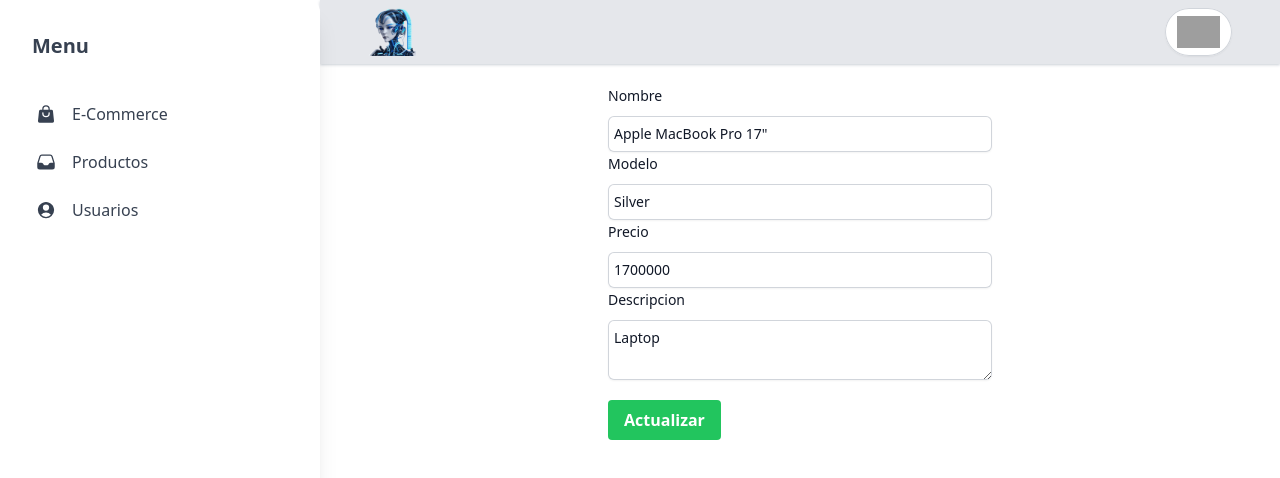
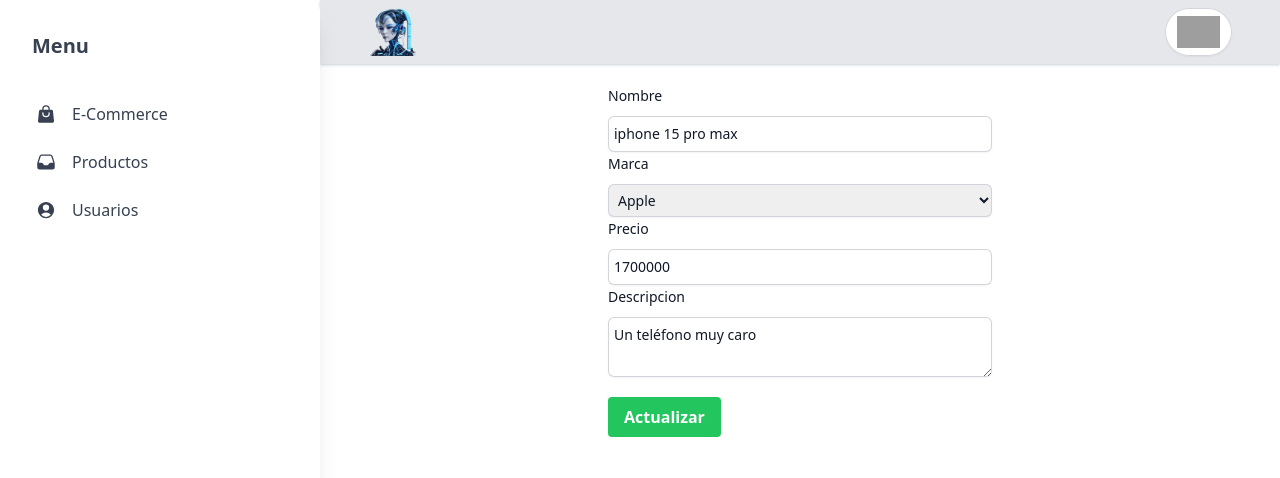
Before and after one commit to WIKILLIX/patron-arquitectura-front-end, a Vue app: page /admin/products/edit/1 in a window 1280 px wide. Shown: the top 478 px of the page. Built offline with nearby package versions, Linux system fonts and the light colour scheme; grey boxes are pictures that could not be loaded.

Commit message:
se agrega brands

```diff
--- a/src/interfaces/smartphone.ts
+++ b/src/interfaces/smartphone.ts
@@ -1,7 +1,7 @@
 export interface Smartphone {
     id?: number;
     name: string;
-    model: string;
+    brand: string;
     price: string;
     description: string;
 }
--- a/src/modules/admin/products/views/Create.vue
+++ b/src/modules/admin/products/views/Create.vue
@@ -9,10 +9,15 @@
                 </div>
             </div>
             <div>
-                <label for="model" class="block text-sm font-medium leading-6 text-gray-900">Modelo</label>
+                <label for="brand" class="block text-sm font-medium leading-6 text-gray-900">Marca</label>
                 <div class="mt-2">
-                    <input id="model" name="model" type="text" autocomplete="model" required v-model="FormData.model"
+                    <select name="brand" id="brand" v-model="FormData.brand"
                         class="block w-full rounded-md border-0 p-1.5 text-gray-900 shadow-sm ring-1 ring-inset ring-gray-300 placeholder:text-gray-400 focus:ring-2 focus:ring-inset focus:ring-indigo-600 sm:text-sm sm:leading-6">
+                        <option value="1">Apple</option>
+                        <option value="2">Samsung</option>
+                        <option value="3">Xiaomi</option>
+                    </select>
+
                 </div>
             </div>
             <div>
@@ -45,7 +50,7 @@ import { ref } from 'vue';
 
 const FormData = ref<Smartphone>({
     name: '',
-    model: '',
+    brand: '',
     price: '0',
     description: ''
 });
--- a/src/modules/admin/products/views/Edit.vue
+++ b/src/modules/admin/products/views/Edit.vue
@@ -9,10 +9,15 @@
                 </div>
             </div>
             <div>
-                <label for="model" class="block text-sm font-medium leading-6 text-gray-900">Modelo</label>
+                <label for="brand" class="block text-sm font-medium leading-6 text-gray-900">Marca</label>
                 <div class="mt-2">
-                    <input id="model" name="model" type="text" autocomplete="model" required v-model="FormData.model"
+                    <select name="brand" id="brand" v-model="FormData.brand"
                         class="block w-full rounded-md border-0 p-1.5 text-gray-900 shadow-sm ring-1 ring-inset ring-gray-300 placeholder:text-gray-400 focus:ring-2 focus:ring-inset focus:ring-indigo-600 sm:text-sm sm:leading-6">
+                        <option value="1">Apple</option>
+                        <option value="2">Samsung</option>
+                        <option value="3">Xiaomi</option>
+                    </select>
+
                 </div>
             </div>
             <div>
@@ -48,7 +53,7 @@ const route = useRoute();
 const FormData = ref<Smartphone>({
     id: 0,
     name: '',
-    model: '',
+    brand: '',
     price: '0',
     description: ''
 });
@@ -59,10 +64,10 @@ const getElementById = async (id: number): Promise<void> => {
         // const response = await axios.get(`http://localhost:3000/api/products/${id}`);
         const response = {
             id: 1,
-            name: 'Apple MacBook Pro 17"',
-            model: 'Silver',
+            name: 'iphone 15 pro max',
+            brand: '1',
             price: '1700000',
-            description: 'Laptop'
+            description: 'Un teléfono muy caro'
         };
 
         FormData.value = response;
--- a/src/modules/admin/products/views/List.vue
+++ b/src/modules/admin/products/views/List.vue
@@ -15,7 +15,7 @@
                         Producto
                     </th>
                     <th scope="col" class="px-6 py-3">
-                        modelo
+                        marca
                     </th>
                     <th scope="col" class="px-6 py-3">
                         precio
@@ -31,10 +31,10 @@
                         1
                     </th>
                     <td class="px-6 py-4">
-                        Apple MacBook Pro 17"
+                        iphone 15 pro max
                     </td>
                     <td class="px-6 py-4">
-                        Laptop
+                        apple
                     </td>
                     <td>
                         1700000
```
